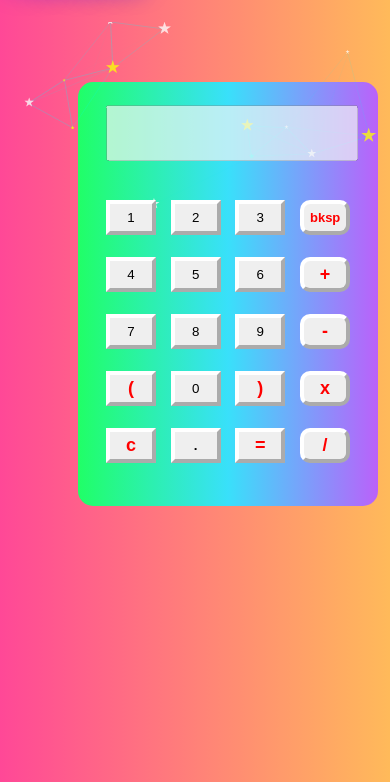
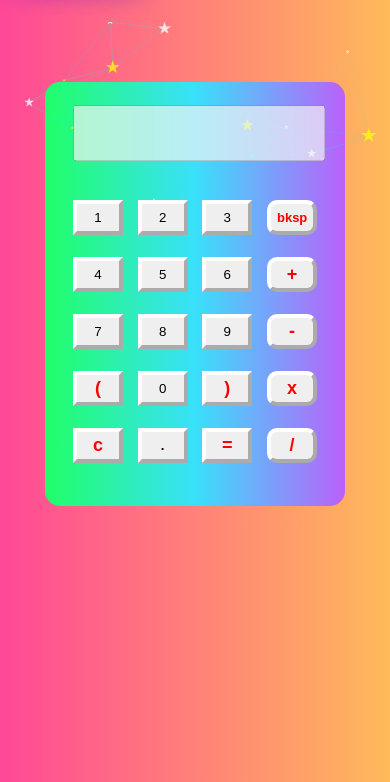
Before and after one commit to Sushant2024/Calculator, a plain HTML site: page index.htm in a window 390 px wide. Shown: the part 62-844 px from the top of the page. Drawn offline with Linux system fonts and the light colour scheme.

Commit message:
Changed .calci> margin LR to auto

```diff
--- a/style.css
+++ b/style.css
@@ -32,7 +32,7 @@ nav{
 .calci{
     width: fit-content;
     box-sizing: border-box;
-    margin: 3% 40%;
+    margin: 3% auto;
     border-radius: 15px;
     padding: 20px 25px;
     background: linear-gradient(90deg,rgb(255, 32, 184),rgb(150, 57, 250),rgb(97, 224, 250));
@@ -144,7 +144,7 @@ ________________________________________________ */
     .calci{
         width: 300px;
         box-sizing: border-box;
-        margin: 5% 20%;
+        margin: 5% auto;
         border-radius: 15px;
         background: linear-gradient(90deg,rgb(32, 255, 103),rgb(57, 224, 250),rgb(186, 97, 250));
     }
```
